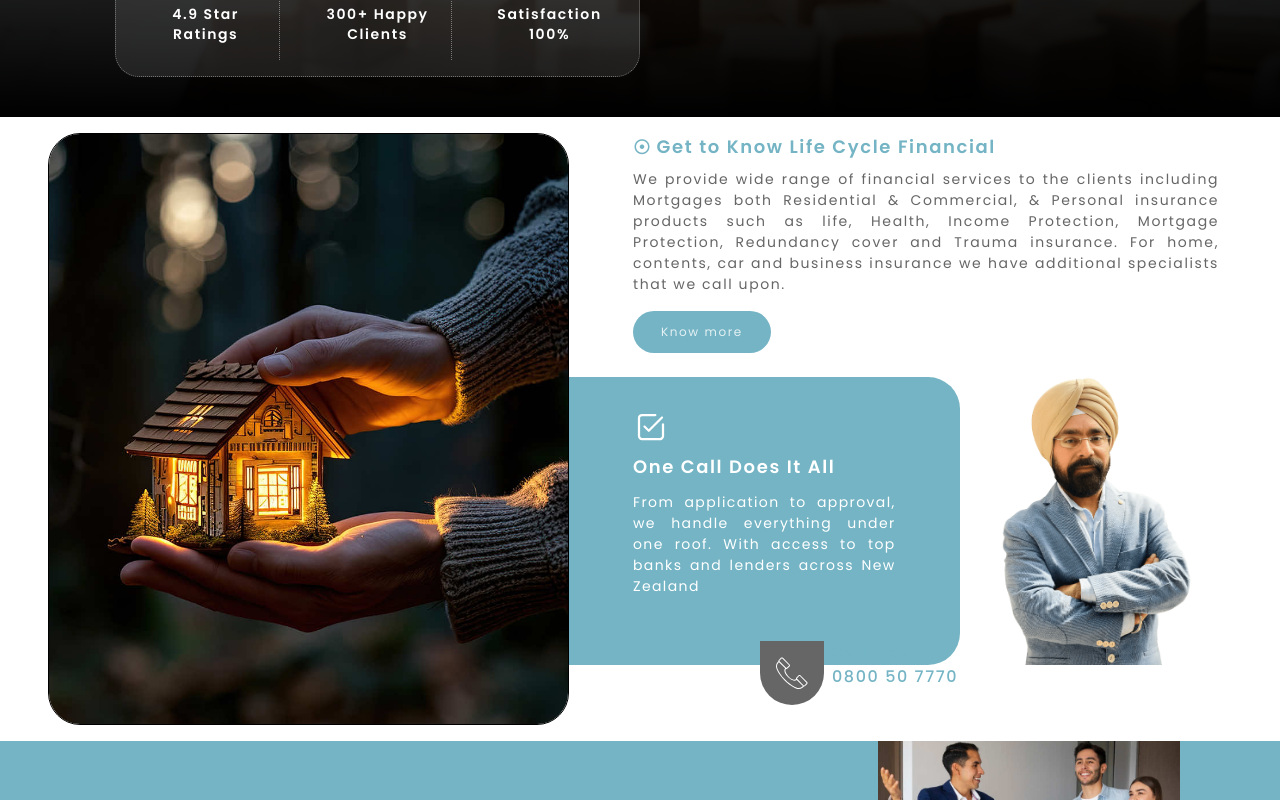
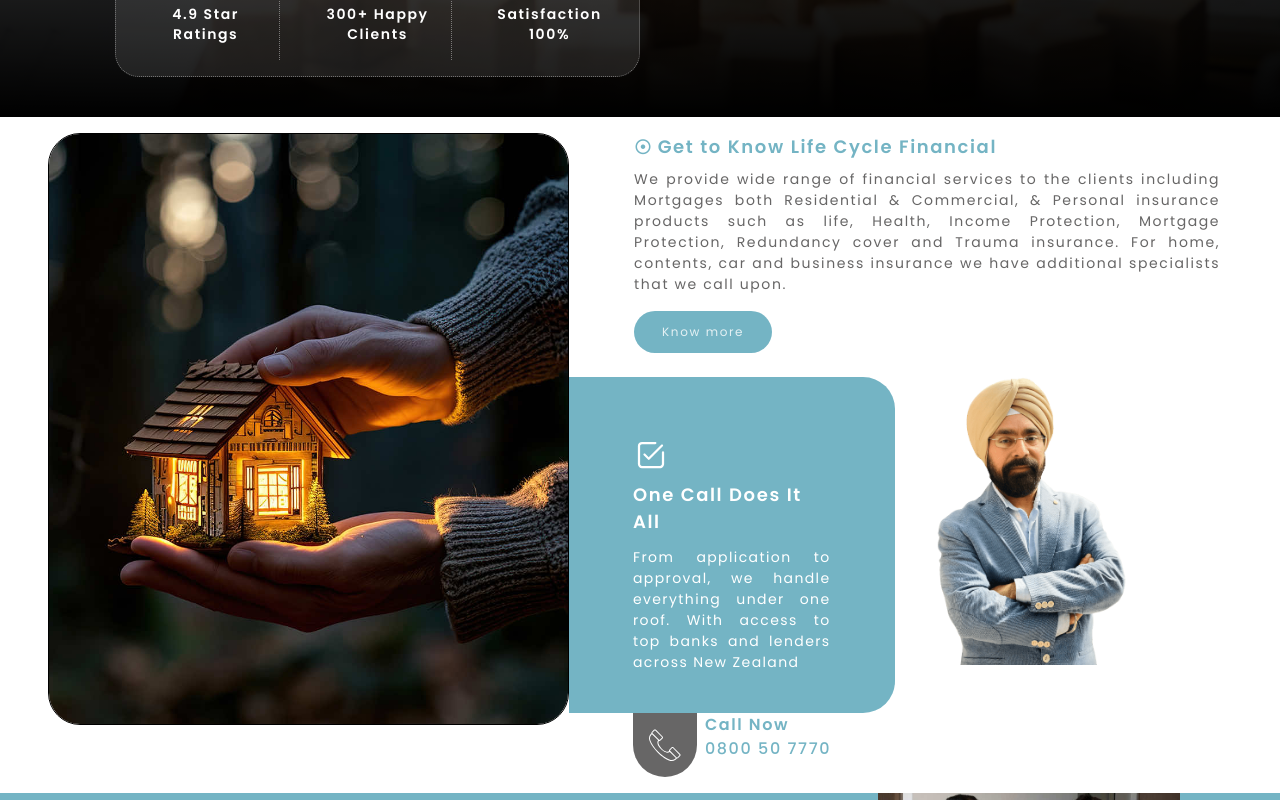
Before and after one commit to Giftechies/lifecycle-insurance, a Next.js app: page / in a window 1280 px wide. Shown: the part 840-1640 px from the top of the page. Built offline with nearby package versions, Linux system fonts and the light colour scheme.

Commit message:
call logo update

```diff
--- a/src/app/page.tsx
+++ b/src/app/page.tsx
@@ -225,8 +225,8 @@
                 alt=""
               />
             </div>
-            <div className="contentRight lg:w-[55%] lg:flex flex-col   ">
-              <div className="uppercontent  lg:w-[90%] lg:ml-8 xl:ml-16 ">
+            <div className="contentRight lg:w-[55%] lg:flex flex-col items-end  ">
+              <div className="uppercontent  lg:w-[90%]  ">
                 <h1 className="text-[var(--primg)] font-semibold text-[18px] ">
                   {" "}
                   <i className="  ri-record-circle-line font-medium mr-1  "></i>
@@ -246,7 +246,8 @@
               </div>
 
               <div className="middel md:flex gap-10 ">
-                <div className="text bg-[var(--primg)] text-white mt-6 max-lg:rounded-4xl  p-6 md:w-[55%] md:p-12 md:flex md:flex-col lg:py-3 lg:px-6 xl:px-16 lg:w-[60%] max-lg:justify-center lg:rounded-r-4xl    ">
+               <div className=" md:w-[55%]  lg:w-[65%] xl:w-[50%] ">
+                 <div className="text bg-[var(--primg)] text-white mt-6 max-lg:rounded-4xl  p-6 md:w-[100%] md:p-12 md:flex md:flex-col lg:py-10 lg:px-6 xl:px-16 lg:w-[100%] max-lg:justify-center lg:rounded-r-4xl    ">
                   <p className=" lg:mt-5  text-[18px] font-semibold">
                     {" "}
                     <img
@@ -262,6 +263,21 @@
                     Zealand
                   </h1>
                 </div>
+                  <div className="call text-[var(--primg)] font-medium md:ml-15 lg:ml-6 xl:ml-16 flex    bottom-6 left-130 xl:left-190 xl:bottom-9 gap-2 max-md:hidden ">
+                    <div className="  p-4 bg-[var(--secgr)] rounded-b-full ">
+                      <img
+                        src="./phone.svg"
+                        className=" w-[2rem]   object-cover object-center "
+                        alt=""
+                      />
+                    </div>
+
+                    <div className="call">
+                      <p className=" font-semibold">Call Now</p>
+                      <p>0800 50 7770</p>
+                    </div>
+                  </div>
+               </div>
 
                 <div className="lowerpic w-full flex flex-col items-center mt-6 md:w-[40%] lg:w-[30%]  ">
                   <div className="img">
@@ -289,20 +305,7 @@
                 </div>
               </div>
             </div>
-             <div className="call text-[var(--primg)] font-medium mt-2 flex  absolute  bottom-6 left-130 xl:left-190 xl:bottom-9 gap-2 max-lg:hidden ">
-                    <div className="  p-4 bg-[var(--secgr)] rounded-b-full ">
-                      <img
-                        src="./phone.svg"
-                        className=" w-[2rem]   object-cover object-center "
-                        alt=""
-                      />
-                    </div>
 
-                    <div className="call">
-                      <p className=" font-semibold">Call Now</p>
-                      <p>0800 50 7770</p>
-                    </div>
-                  </div>
           </main>
         </section>
 
```
